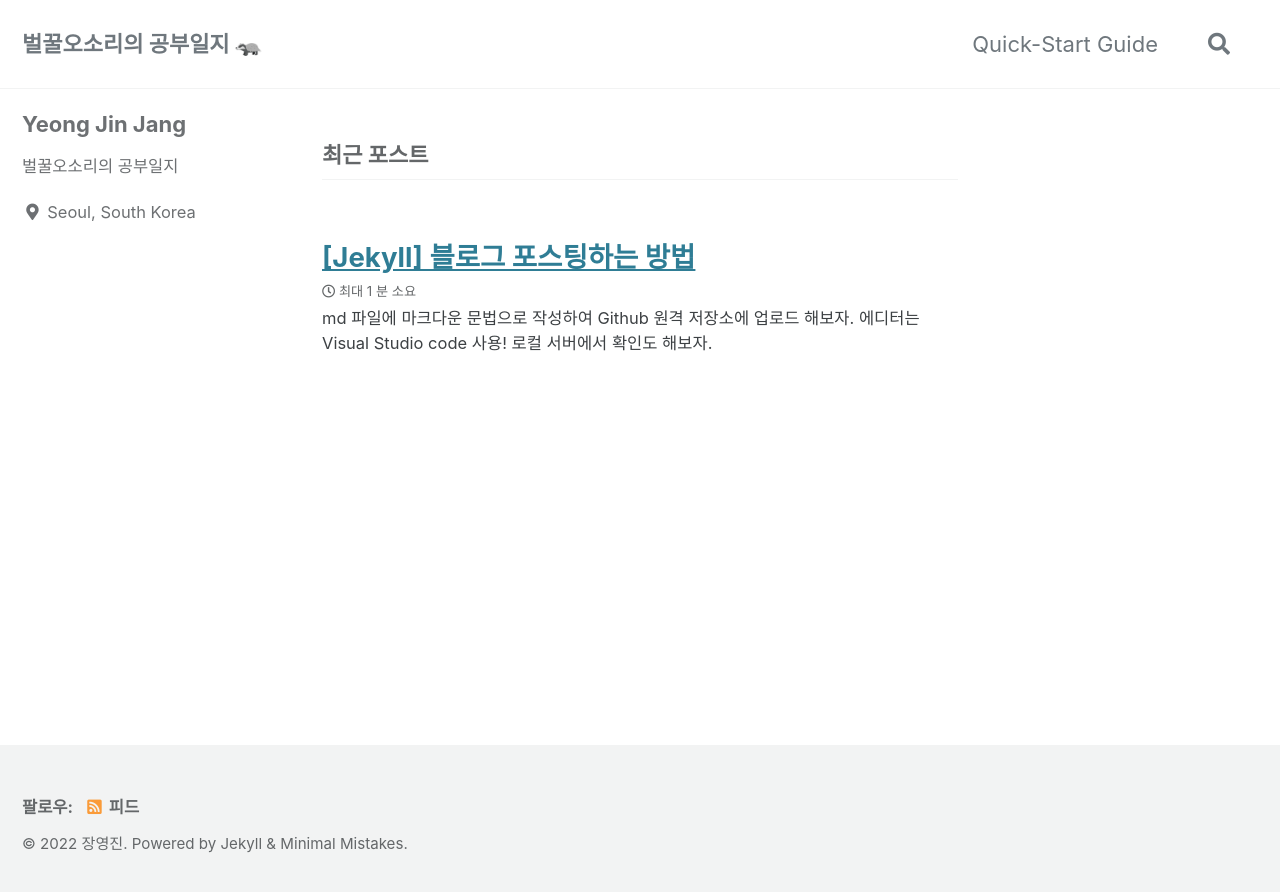
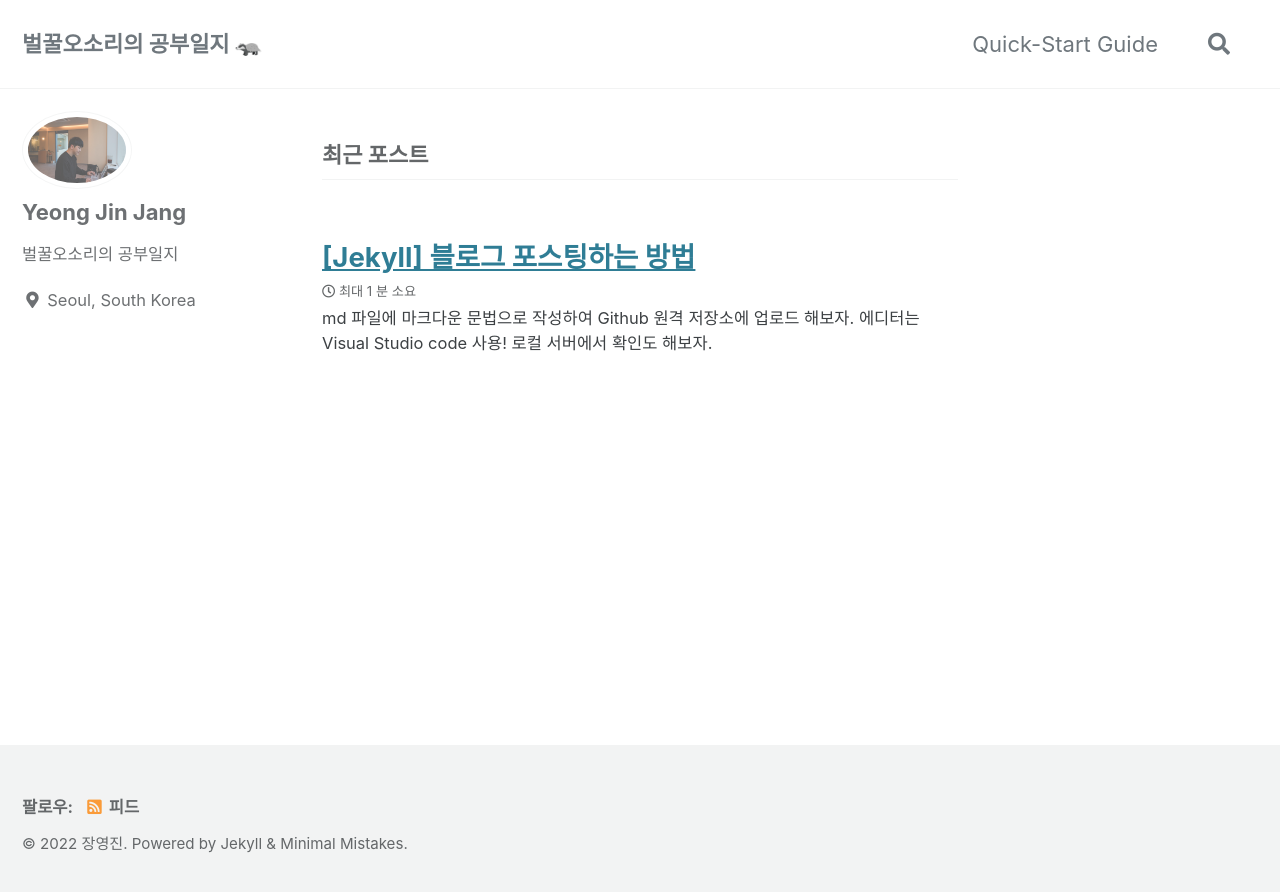
Before and after one commit to Yeong-Jin-Jang/Yeong-Jin-Jang.github.io, a Jekyll site: the page built from index.html, in a window 1280 px wide. Shown: the top 892 px of the page. Built offline with Jekyll 4.4.1, drawn with Linux system fonts in a browser that asks for light colours; cached includes are drawn as plain includes; the list of posts is cut into pages by our own code; comment, search, counter and statistics services are not loaded.

Commit message:
Update _config.yml

```diff
--- a/_config.yml
+++ b/_config.yml
@@ -27,10 +27,10 @@ repository               : # GitHub username/repo-name e.g. "mmistakes/minimal-m
 teaser                   : # path of fallback teaser image, e.g. "/assets/images/500x300.png"
 logo                     : # path of logo image to display in the masthead, e.g. "/assets/images/88x88.png"
 masthead_title           : # overrides the website title displayed in the masthead, use " " for no title
-# breadcrumbs            : false # true, false (default)
+breadcrumbs              : true # true, false (default)
 words_per_minute         : 200
 comments:
-  provider               : # false (default), "disqus", "discourse", "facebook", "staticman", "staticman_v2", "utterances", "giscus", "custom"
+  provider               : "utterances" #(default), "disqus", "discourse", "facebook", "staticman", "staticman_v2", "utterances", "giscus", "custom"
   disqus:
     shortname            : # https://help.disqus.com/customer/portal/articles/466208-what-s-a-shortname-
   discourse:
@@ -41,8 +41,8 @@ comments:
     num_posts            : # 5 (default)
     colorscheme          : # "light" (default), "dark"
   utterances:
-    theme                : # "github-light" (default), "github-dark"
-    issue_term           : # "pathname" (default)
+    theme                : "photon-dark" # "github-light" (default), "github-dark"
+    issue_term           : "pathname" #(default)
   giscus:
     repo_id              : # Shown during giscus setup at https://giscus.app
     category_name        : # Full text name of the category
@@ -103,7 +103,7 @@ analytics:
 # Site Author
 author:
   name             : "Yeong Jin Jang"
-  avatar           : # path of avatar image, e.g. "/assets/images/bio-photo.jpg"
+  avatar           : "/assets/profile-photo.jpg"
   bio              : "벌꿀오소리의 공부일지"
   location         : "Seoul, South Korea"
   email            :
```
